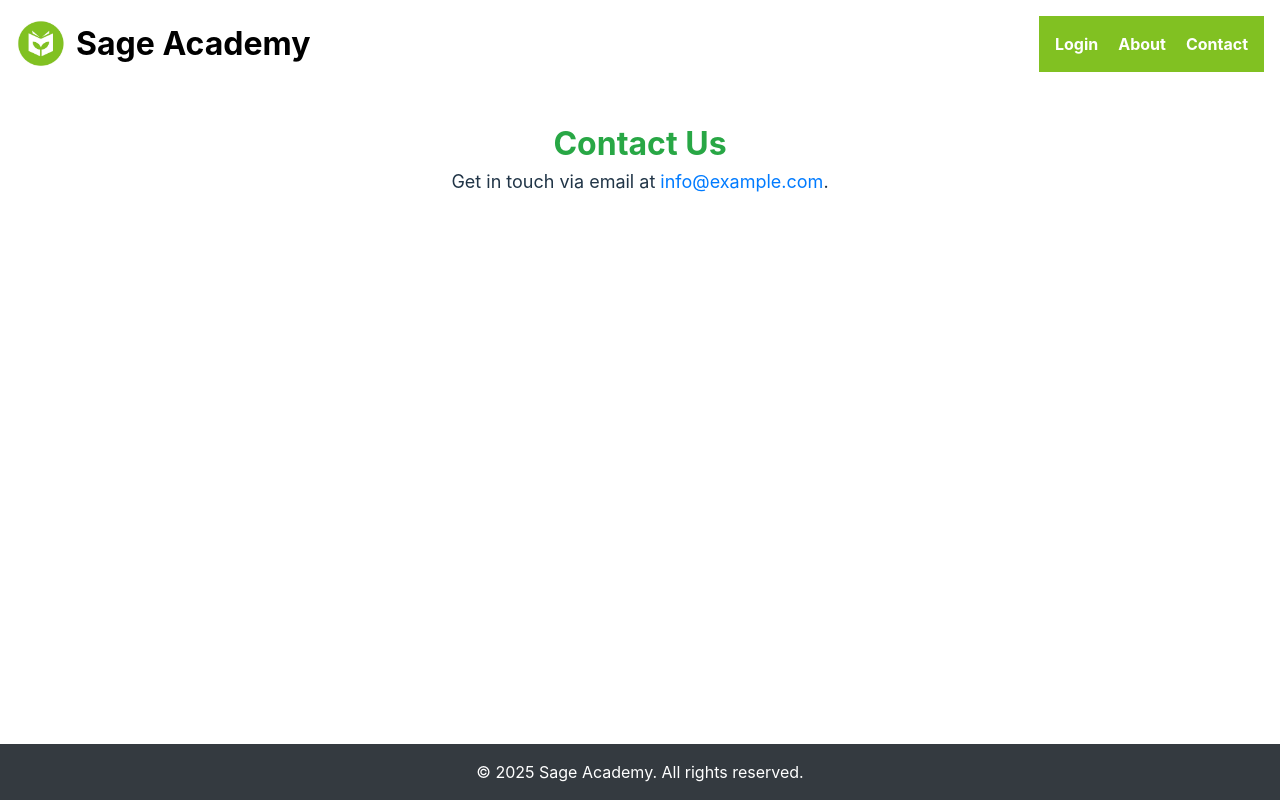
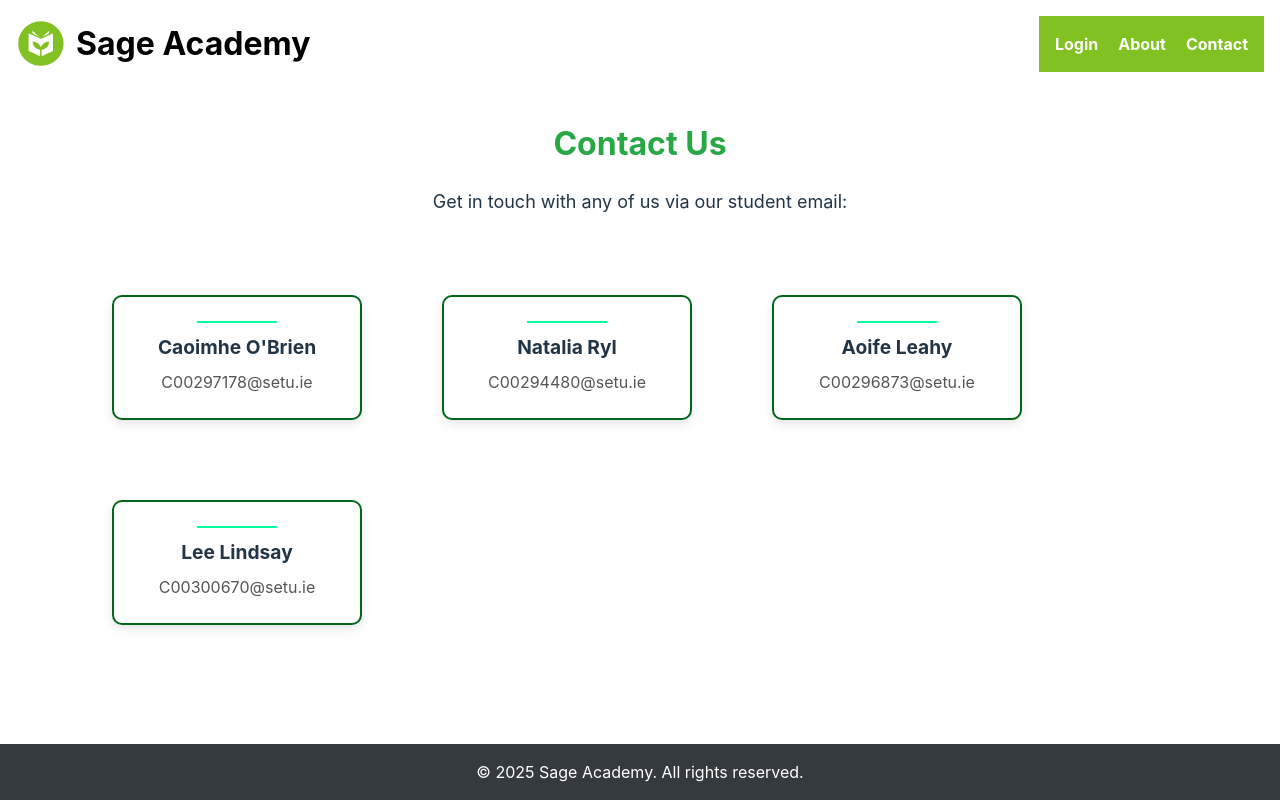
Before and after one commit to CaoimheOBrien/WebUIDesign_2025GroupProject, a SvelteKit app in the folder Web App/Sage-Academy-App/: page /contact in a window 1280 px wide. Built offline with nearby package versions, Linux system fonts and the light colour scheme.

Commit message:
Added Contact Us Page

```diff
--- /dev/null
+++ b/Web App/Sage-Academy-App/src/lib/components/ContactCard.svelte
@@ -0,0 +1,66 @@
+<script>
+    export let title = "Card Title";
+    export let description = "This is a brief description of the card.";
+</script>
+
+<div class="card">
+    <div class="content">
+        <h2>{title}</h2>
+        <p>{description}</p>
+    </div>
+</div>
+
+<style>
+    /* Card container with smooth hover effects */
+    .card {
+        background: white;
+        border-radius: 10px; /* Rounded corners */
+        border: 2px solid #016618;
+        box-shadow: 0 4px 10px rgba(0, 0, 0, 0.1); /* Subtle shadow */
+        overflow: hidden;
+        width: 250px;
+        text-align: center;
+        transition: transform 0.3s ease, box-shadow 0.3s ease; /* Smooth transitions */
+    }
+
+    /* Content Styling: Padding for better spacing */
+    .content {
+        padding: 1.5rem;
+    }
+
+    /* Title Styling */
+    .content h2 {
+        font-size: 1.2rem;
+        margin-bottom: 0.5rem;
+    }
+
+    /* Description Styling */
+    .content p {
+        font-size: 1rem;
+        color: #555;
+    }
+
+    /* Pseudo-Class: Hover Effect
+       Adds a subtle lift when hovering over the card */
+    .card:hover {
+        transform: translateY(-5px);
+        box-shadow: 0 6px 15px rgba(0, 0, 0, 0.15);
+    }
+
+    /* Pseudo-Element: Adds a thin underline before the card title
+       Creates a subtle decorative effect to enhance UI */
+    .content h2::before {
+        content: "";
+        display: block;
+        width: 40%;
+        height: 2px;
+        background: #00ff9d;
+        margin: 0 auto 10px auto;
+        transition: width 0.3s ease-in-out;
+    }
+
+    /* When .card is hovered, expand the decorative effect to 80% */
+    .card:hover .content h2:before {
+        width: 80%; /* Expanded width on hover */
+    }
+</style>
--- a/Web App/Sage-Academy-App/src/routes/contact/+page.svelte
+++ b/Web App/Sage-Academy-App/src/routes/contact/+page.svelte
@@ -1,17 +1,50 @@
 <script>
+	import ContactCard from '$lib/components/ContactCard.svelte';
     import { onMount } from 'svelte';
-
     onMount(() => {
         console.log("Contact Page Loaded");
     });
 </script>
 
 <h1>Contact Us</h1>
-<p>Get in touch via email at <a href="mailto:info@example.com">info@example.com</a>.</p>
+<p>Get in touch with any of us via our student email: </p>
+
+<!-- Gallery Container -->
+<div class="gallery">
+    <ContactCard title="Caoimhe O'Brien" description="C00297178@setu.ie"/>
+    <ContactCard title="Natalia Ryl" description="C00294480@setu.ie" />
+    <ContactCard title = "Aoife Leahy" description="C00296873@setu.ie"/>
+    <ContactCard title = "Lee Lindsay" description="C00300670@setu.ie"/>
+</div>
 
 <style>
+    /* Flexbox for Dynamic Layout */
+    .gallery {
+        display: flex;
+        flex-wrap: wrap;
+        gap: 5rem; /* Creates spacing between items */
+        margin: 5rem;
+    }
+
+    /* Apply a hover effect: spotlight effect on the hovered card */
+    :global(.gallery > .card:hover) {
+        transform: scale(1.1); /* Scale up the hovered card */
+        z-index: 2; /* Bring it to the front */
+    }
+
+    /* Reduce the size of adjacent siblings when a card is hovered */
+    :global(.gallery > .card:hover ~ .card) {
+        transform: scale(0.9); /* Reduce size of adjacent cards */
+        opacity: 0.8; /* Slightly fade them */
+    }
+
+    /* Reduce the size of adjacent siblings when a card is hovered */
+    :global(.gallery > .card:hover + .card) {
+        transform: scale(0.95); /* Reduce size of adjacent cards */
+        opacity: 0.9; /* Slightly fade them */
+    }
+
     h1 { color: #28a745; }
-    p { font-size: 18px; }
-    a { color: #007bff; text-decoration: none; }
-    a:hover { text-decoration: underline; }
+    p { font-size: 18px; margin: 20px;}
+
 </style>
```
Also changed, not shown: Web App/Sage-Academy-App/src/routes/+page.svelte (line endings or trailing spaces), 1 other file (tests, documents, lock files or other folders).
